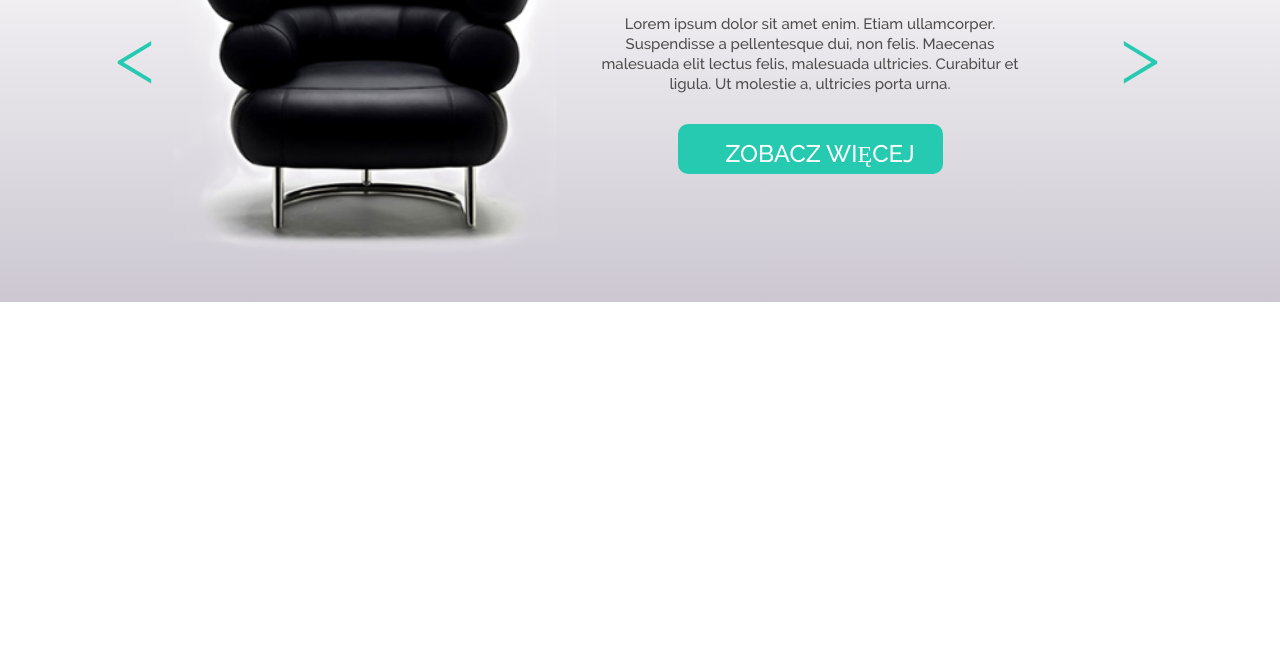
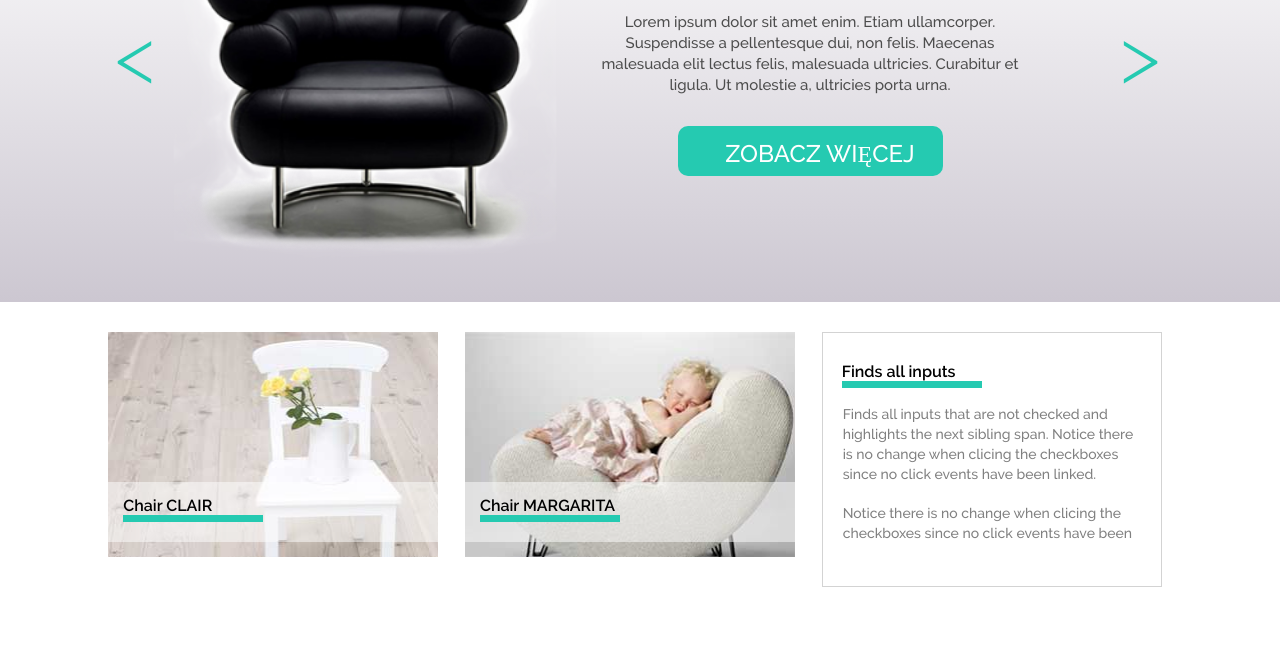
Before and after one commit to filipjakubowski9/sit_on_chair, a plain HTML site: page index.html in a window 1280 px wide. Shown: the part 237-884 px from the top of the page. Before the commit the page ends 800 px from the top, so only its background shows below. Drawn offline with Linux system fonts and the light colour scheme.

Commit message:
second section

```diff
--- a/css/style.css
+++ b/css/style.css
@@ -222,7 +222,7 @@ h1 span {
     color: #4d4d4d;
     font-family: "ralewaymedium";
     font-size: 15px;
-    line-height: 20px;
+    line-height: 21px;
     text-align: center;
 }
 
@@ -238,7 +238,7 @@ h1 span {
     color: #ffffff;
     font-size: 24px;
     line-height: 50px;
-    padding: 5px 0 0 20px;
+    padding: 3px 0 0 20px;
     font-family: "ralewaymedium";
     text-transform: uppercase;
 }
@@ -251,3 +251,63 @@ h1 span {
     right: 80px;
     bottom: 30px;
 }
+
+/* CSS DO SEKCJI 2 */
+.clair_margarita {
+    margin: 0;
+    padding: 0;
+}
+
+.clair>img {
+    width: 330px;
+    height: 225px;
+}
+
+.margarita>img {
+    width: 330px;
+    height: 225px;
+}
+
+.find_inputs {
+    width: 340px;
+    height: 255px;
+    border: 1px solid lightgrey;
+    font-family: "ralewaymedium";
+    padding: 30px 20px 30px 20px;
+}
+
+.clair_margarita>div {
+    display: flex;
+    padding: 30px 65px 0 55px;
+}
+
+.clair_margarita h2 {
+    font-size: 16px;
+    font-family: "ralewaysemibold";
+    width: 140px;
+    border-bottom: 7px solid #25cab1;
+    position: relative;
+    right: 80px;
+    bottom: 65px;
+    z-index: 2;
+}
+
+.find_inputs h2 {
+    position: relative;
+    bottom: 1px;
+    margin-bottom: 15px;
+}
+
+.shadow {
+    width: 330px;
+    height: 60px;
+    background-color: rgba(255,255,255,0.5);
+    position: relative;
+    bottom: 105px;
+}
+
+.find_inputs p {
+    font-size: 14px;
+    color: #808080;
+    line-height: 20px;
+}
--- a/index.html
+++ b/index.html
@@ -44,5 +44,32 @@
             <div id="right_slide"> &gt; </div>
         </div>
     </section>
+
+    <section class="clair_margarita">
+        <div class="container">
+            <div class="clair">
+                <img src="images/box1_img.jpg">
+                <h2>Chair CLAIR</h2>
+                <div class="shadow"></div>
+            </div>
+
+            <div class="margarita">
+                <img src="images/box2_img.jpg">
+                <h2>Chair MARGARITA</h2>
+                <div class="shadow"></div>
+            </div>
+
+            <div class="find_inputs">
+                <h2>Finds all inputs</h2>
+                <p>Finds all inputs that are not checked and
+                    highlights the next sibling span. Notice there
+                    is no change when clicing the checkboxes
+                    since no click events have been linked.</p>
+                <br>
+                <p>Notice there is no change when clicing the
+                    checkboxes since no click events have been</p>
+            </div>
+        </div>
+    </section>
 </body>
 </html>
```
